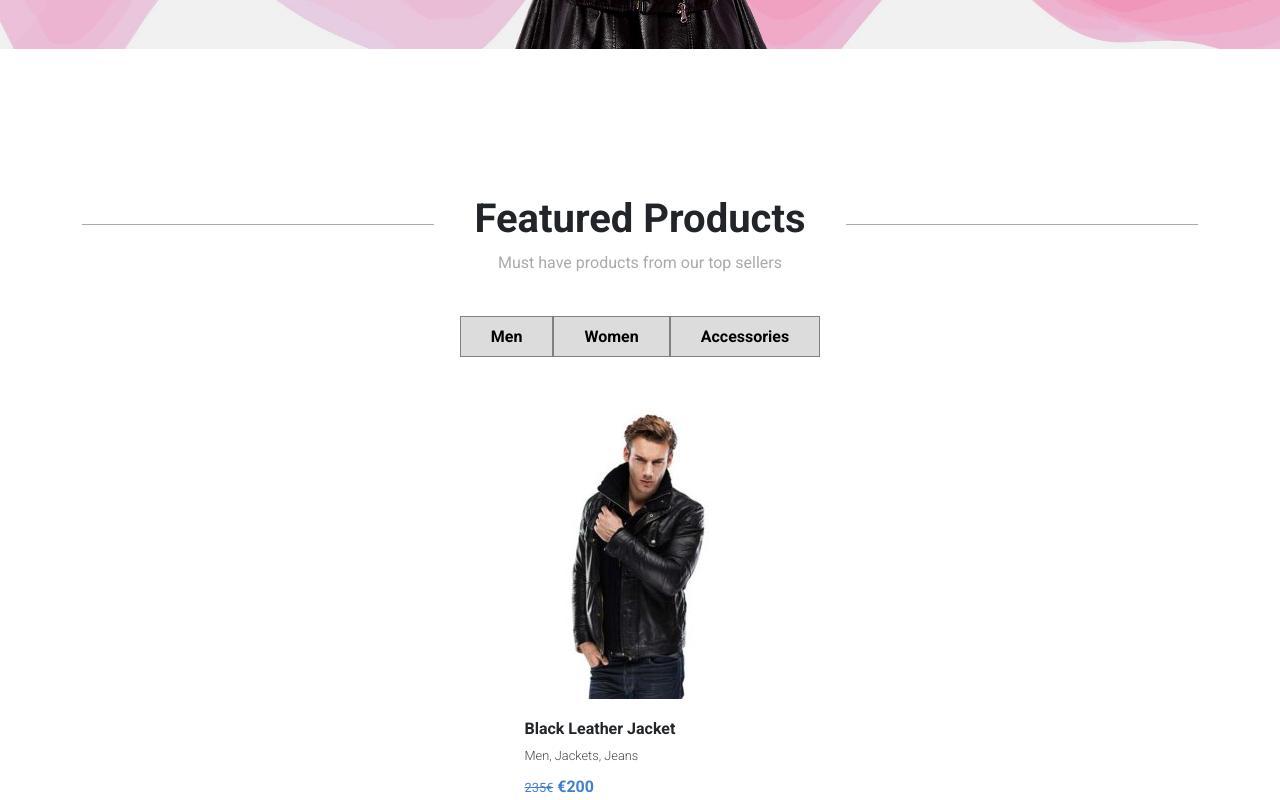
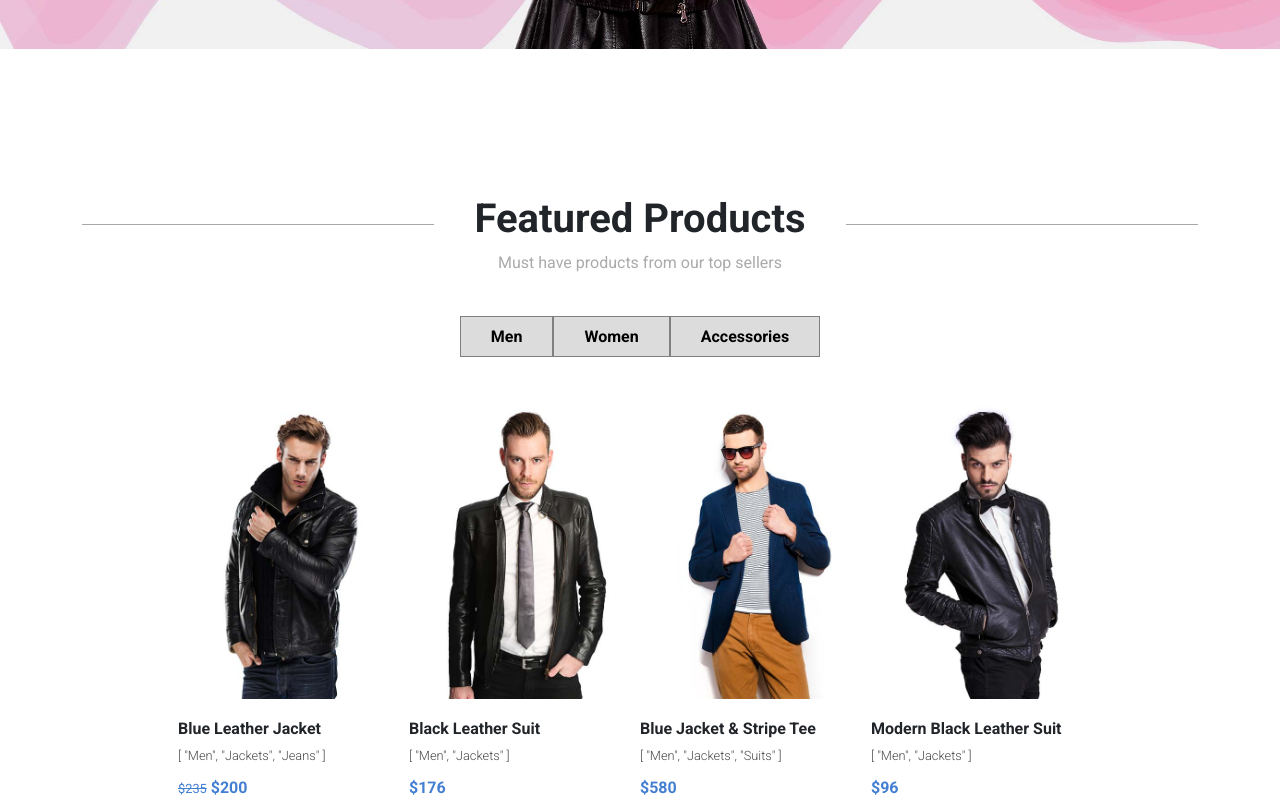
Before and after one commit to patrictobola/proj-html-vuejs, a Vue app: page / in a window 1280 px wide. Shown: the part 647-1447 px from the top of the page. Built offline with nearby package versions, Linux system fonts and the light colour scheme.

Commit message:
reactive cards with info from store. need tag fixes

```diff
--- a/src/components/main/SectionContainer.vue
+++ b/src/components/main/SectionContainer.vue
@@ -1,6 +1,10 @@
 <script>
 import BaseCard from './product/BaseCard.vue'
+import { store } from '../../data/store';
 export default {
+    data() {
+        return store
+    },
     components: {
         BaseCard
     }
@@ -14,7 +18,8 @@ export default {
         <a href="#">Accessories</a>
     </div>
     <div class="card-container d-flex justify-content-center">
-        <BaseCard />
+        <BaseCard v-for="product in products.men" :imagePath="product.imagePath" :finalPrice="product.finalPrice"
+            :originalPrice="product.originalPrice" :tags="product.tags" :name="product.name" />
     </div>
 </template>
 
--- a/src/components/main/product/BaseCard.vue
+++ b/src/components/main/product/BaseCard.vue
@@ -9,14 +9,22 @@ export default {
             const url = new URL(`/src/assets/images/card_models/${image}`, import.meta.url)
             return url.href
         }
+    },
+    props: {
+        imagePath: String,
+        finalPrice: Number,
+        originalPrice: Number,
+        tags: Array,
+        name: String,
+
     }
 }
 </script>
 
 <template>
     <div class="base-card">
-        <img :src="getImagePath('black_elegant_leather_jacket-231x300.jpg')" alt="foto">
-        <InfoCard />
+        <img :src="getImagePath(imagePath)" alt="foto">
+        <InfoCard :name="name" :tags="tags" :originalPrice="originalPrice" :finalPrice="finalPrice" />
     </div>
 </template>
 
@@ -27,6 +35,7 @@ export default {
 
 img {
     object-fit: cover;
+    width: 100%;
 
 }
 </style>
--- a/src/components/main/product/InfoCard.vue
+++ b/src/components/main/product/InfoCard.vue
@@ -1,14 +1,21 @@
 <script>
-
+export default {
+    props: {
+        finalPrice: Number,
+        originalPrice: Number,
+        tags: Array,
+        name: String,
+    }
+}
 </script>
 
 <template>
     <div class="text-container">
-        <h6>Black Leather Jacket</h6>
-        <p>Men, Jackets, Jeans</p>
+        <h6>{{ name }}</h6>
+        <p>{{ tags }}</p>
         <span>
-            <del>235€</del>
-            €200
+            <del v-if="originalPrice">${{ originalPrice }}</del>
+            ${{ finalPrice }}
         </span>
     </div>
 </template>
--- a/src/data/store.js
+++ b/src/data/store.js
@@ -4,28 +4,28 @@ export const store = reactive({
         men: {
             leatherJacket: {
                 name: "Blue Leather Jacket",
-                imagePath: '',
+                imagePath: 'black_elegant_leather_jacket.jpg',
                 tags: ['Men', 'Jackets', 'Jeans'],
                 originalPrice: 235,
                 finalPrice: 200
             },
             leatherSuit: {
                 name: "Black Leather Suit",
-                imagePath: '',
+                imagePath: 'black_leather_suit.jpg',
                 tags: ['Men', 'Jackets'],
                 originalPrice: null,
                 finalPrice: 176
             },
             blueJacket: {
                 name: "Blue Jacket & Stripe Tee",
-                imagePath: '',
+                imagePath: 'blue_jacket_and_white_stripe_tee.jpg',
                 tags: ['Men', 'Jackets', 'Suits'],
                 originalPrice: null,
                 finalPrice: 580
             },
             blackSuit: {
                 name: "Modern Black Leather Suit",
-                imagePath: '',
+                imagePath: 'modern_black_leather_suit.jpg',
                 tags: ['Men', 'Jackets'],
                 originalPrice: null,
                 finalPrice: 96
```
